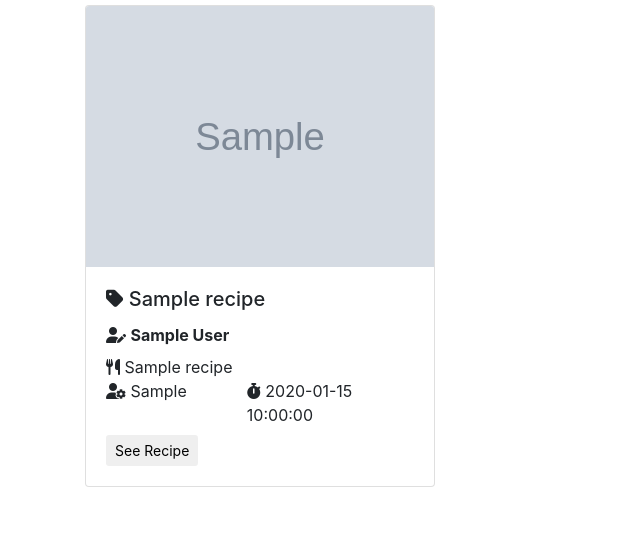
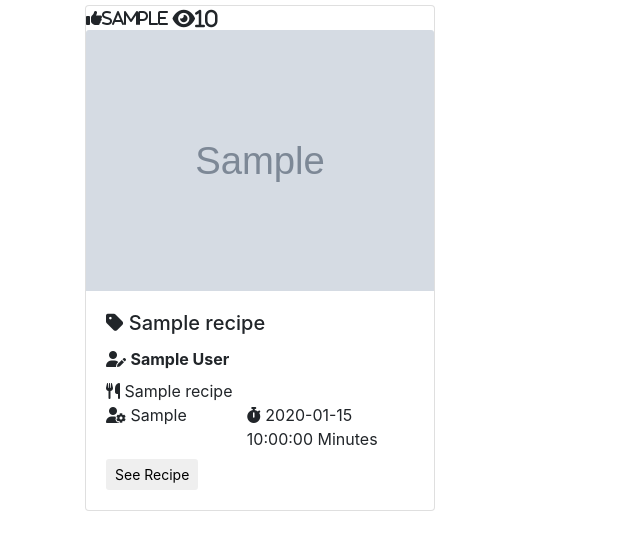
Before and after one commit to toderas/Flask-Cook-Book, a Flask app: page /top_ten in a window 1280 px wide. Shown: the part 76-626 px from the top of the page, without its empty margins (0-640 px from the left). Run offline with Flask 2, Linux system fonts and the light colour scheme; grey boxes marked "Sample" are stand-in pictures; a database or web service that is not in the repository returns one stand-in record (values such as "Sample title"); some libraries are stand-ins or nearby versions.

Commit message:
likes and views are now displayed for each recipe

```diff
--- a/templates/top-ten.html
+++ b/templates/top-ten.html
@@ -2,9 +2,12 @@
 <div class="container">
   <div class="row">
     {% for recipe in recipes %}
-
     <div class="col-12 col-sm-6 col-md-4 recipe-card">
       <div class="card mt-1 mb-3">
+         <div class="user-feedback">
+          <span><i class="fas fa-thumbs-up">{{recipe.dish_upvotes}}</i></span>
+          <div class="views"><i class="fas fa-lg fa-eye">{{recipe.dish_views}}</i></div>
+        </div>
         <img class="card-img-top receipe-picture" src="static/receipe-pictures/{{ recipe.dish_photo | default('aperol-spritz.jpg') }}" alt={{ recipe.dish_name }}/>
         <div class="card-body">
           <div>
@@ -14,15 +17,13 @@
           <div><i class="fas fa-utensils"></i> {{recipe.category_name}}</div>
           <div class="row mb-2">
             <div class="col-5"><i class="fas fa-user-cog"></i> {{recipe.dish_required_skill}}</div>
-            <div class="col-7"><i class="fas fa-stopwatch"></i> {{recipe.dish_prep_time}}</div>
+            <div class="col-7"><i class="fas fa-stopwatch"></i> {{recipe.dish_prep_time}} Minutes</div>
           </div>
-
           <a href="{{url_for('show_recipe', recipe_id=recipe._id)}}"><button class="btn btn-sm">See Recipe</button></a>
         </div>
       </div>
     </div>
     {% endfor %}
   </div>
-
 </div>
 {% endblock %}
```
